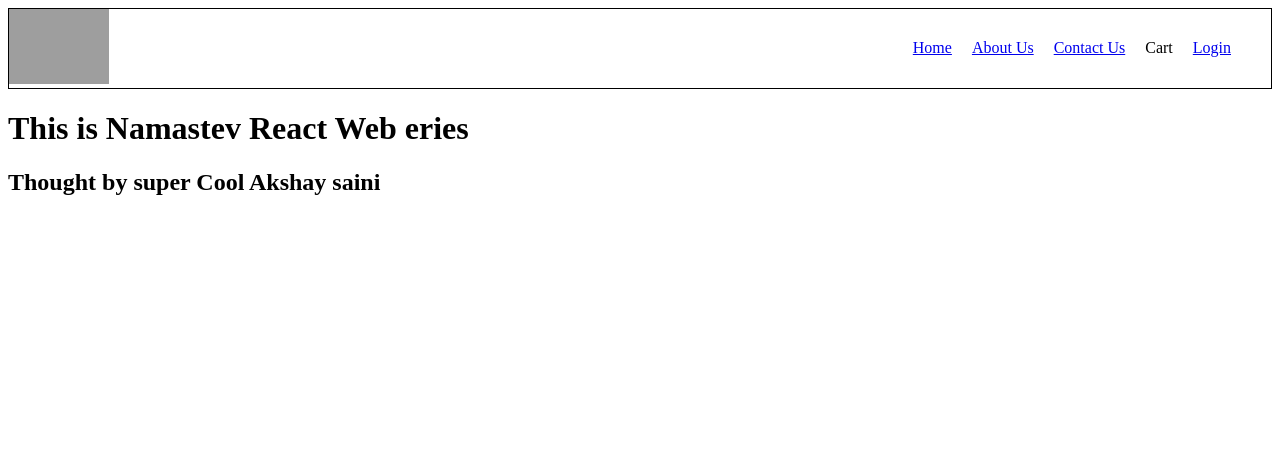
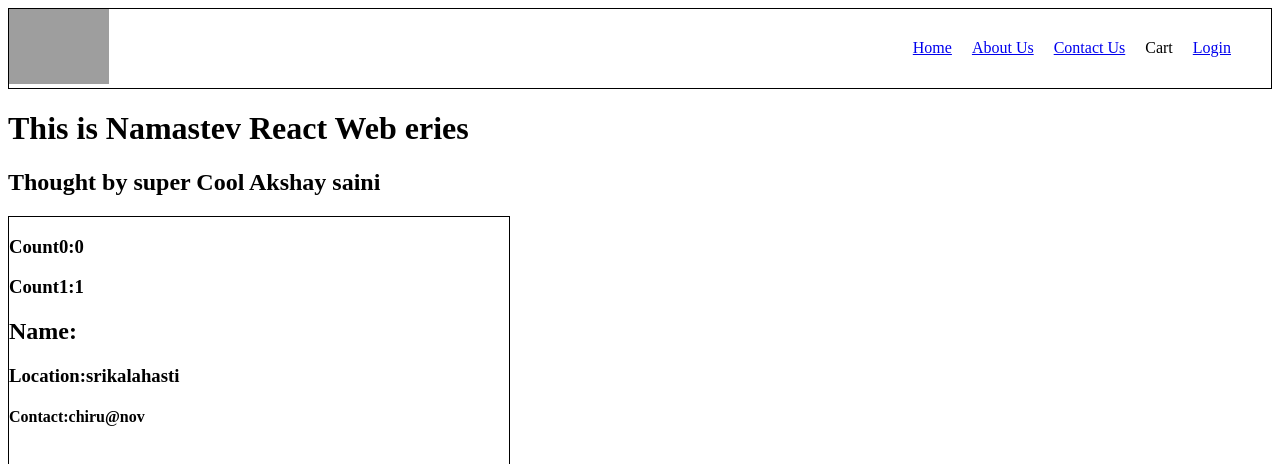
Before and after one commit to chiranjeevi121/namaste-react, a React (Vite) app: page /about in a window 1280 px wide. Shown: the top 464 px of the page. Built offline with nearby package versions, Linux system fonts and the light colour scheme; grey boxes are pictures that could not be loaded.

Commit message:
Episode 8 lets get classy

```diff
--- a/Index.css
+++ b/Index.css
@@ -76,3 +76,8 @@ Link{
 margin: 20px 30px;
 padding: 10px;
 }
+.user-card{
+    width: 500px;
+    height: 250px;
+    border: 1px solid black;
+}
--- a/src/components/About.js
+++ b/src/components/About.js
@@ -1,10 +1,25 @@
-const About=()=>
-    {
+import User from "./User";
+import UserClass  from "./UserClass";
+import { Component } from "react";
+class About extends Component{
+constructor(props){
+    super(props);
+    // console.log("parent Constructor");
+}
+componentDidMount(){
+    // console.log("parent component did mount")
+}
+render(){
+    // console.log("parent Render");
     return(
-        <div>
+      <div>
         <h1>This is Namastev React Web eries</h1>
         <h2>Thought by super Cool Akshay saini</h2>
+        {/* <UserClass name={"First"}  location="srikalahsti"/> */}
+        <User />
         </div>
-    )
-};
+    );
+
+}
+}
 export default About;
--- /dev/null
+++ b/src/components/User.js
@@ -0,0 +1,25 @@
+import { useEffect, useState } from "react";
+const User=({name})=>{
+    const [count0]=useState(0);
+    const [count1]=useState(1);
+    useEffect(()=>{
+        console.log("useEffect");
+        const timer=setInterval(()=>{
+            console.log("hello");
+        },1000);
+        return ()=>{
+            console.log("useeefect on mounting pahe")
+            clearInterval(timer);
+        }
+    })
+    return(
+        <div className="user-card">
+            <h3>Count0:{count0}</h3>
+            <h3>Count1:{count1}</h3>
+            <h2>Name:{name}</h2>
+            <h3>Location:srikalahasti</h3>
+            <h4>Contact:chiru@nov</h4>
+        </div>
+    )
+}
+export default User;
--- /dev/null
+++ b/src/components/UserClass.js
@@ -0,0 +1,48 @@
+import React from "react";
+class UserClass extends React.Component{
+    constructor(props){
+        super(props);
+    //    console.log(this.props.name+"Child constructor");
+
+        this.state={userInfo:{
+            name:"dummy",
+            location:"default"
+        }
+        }
+         console.log(this.state)
+    }
+   async componentDidMount(){
+    debugger;
+    // console.log(this.props.name+"child component did mount")
+    const data=await fetch("https://api.github.com/users/akshaymarch7");
+    const json=await data.json();
+    console.log(json);
+    this.setState({userInfo:json})
+     console.log("componentdidmount"+this.state.userInfo
+     )
+     this.state.timer=setInterval(()=>{
+        console.log("setTimeout of class")
+     },1000);
+}
+componentDidUpdate(){
+    console.log("component did updated");
+}
+componentWillUnmount(){
+    console.log("component will unmount");
+    clearTimeout(this.state.timer);
+
+}
+
+    render(){
+        const {name,location,avatar_url}=this.state.userInfo;
+        return(
+            <div className="user-card">
+                <img src={avatar_url}/>
+            <h2>Name:{name}</h2>
+            <h3>Location:{location}</h3>
+            <h4>Contact:chiru@nov (class)</h4>
+        </div>
+        );
+    }
+}
+export default UserClass;
```
Also changed, not shown: src/utils/useRestaurantInfo.js (added, +16 -0 lines).
